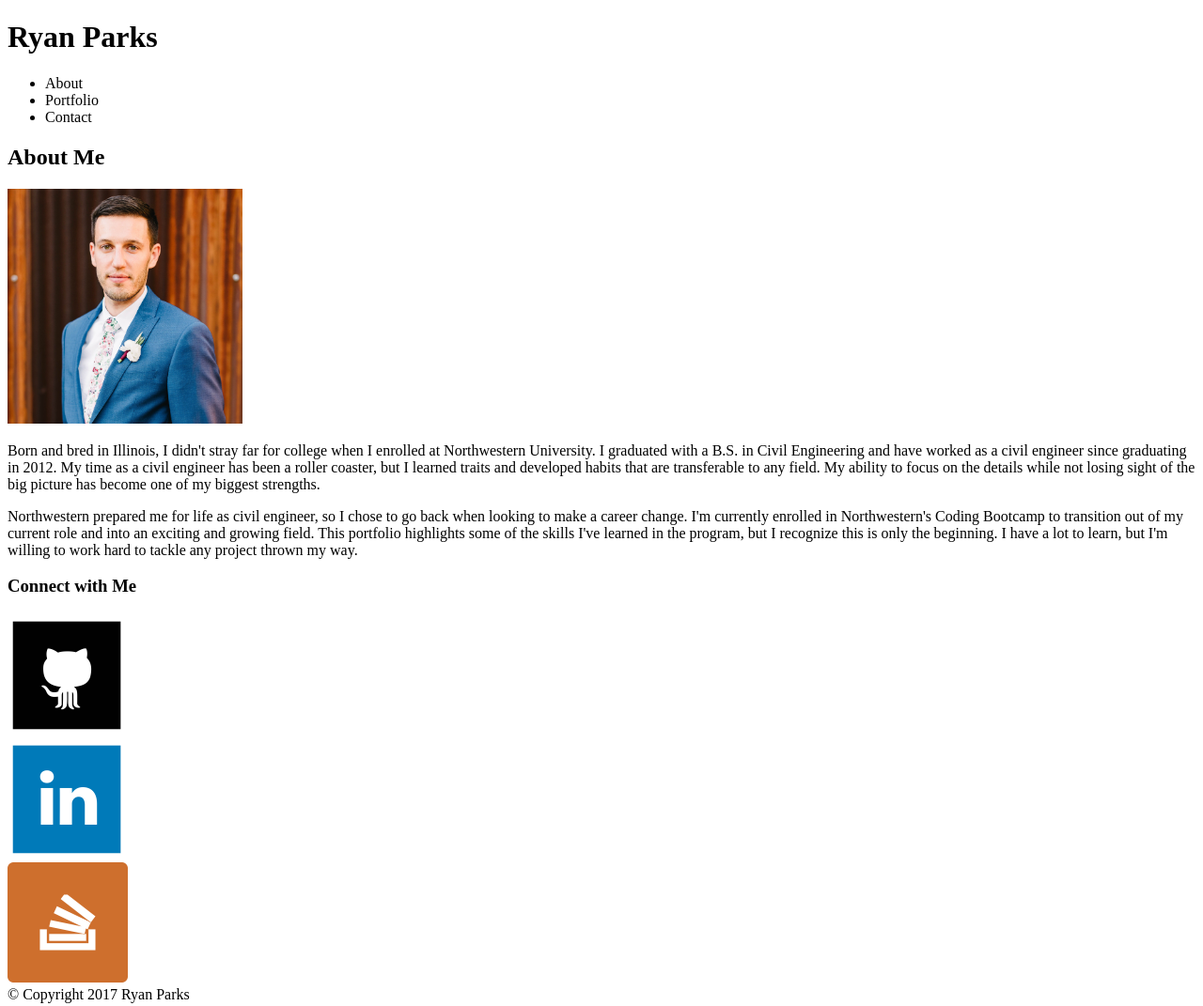
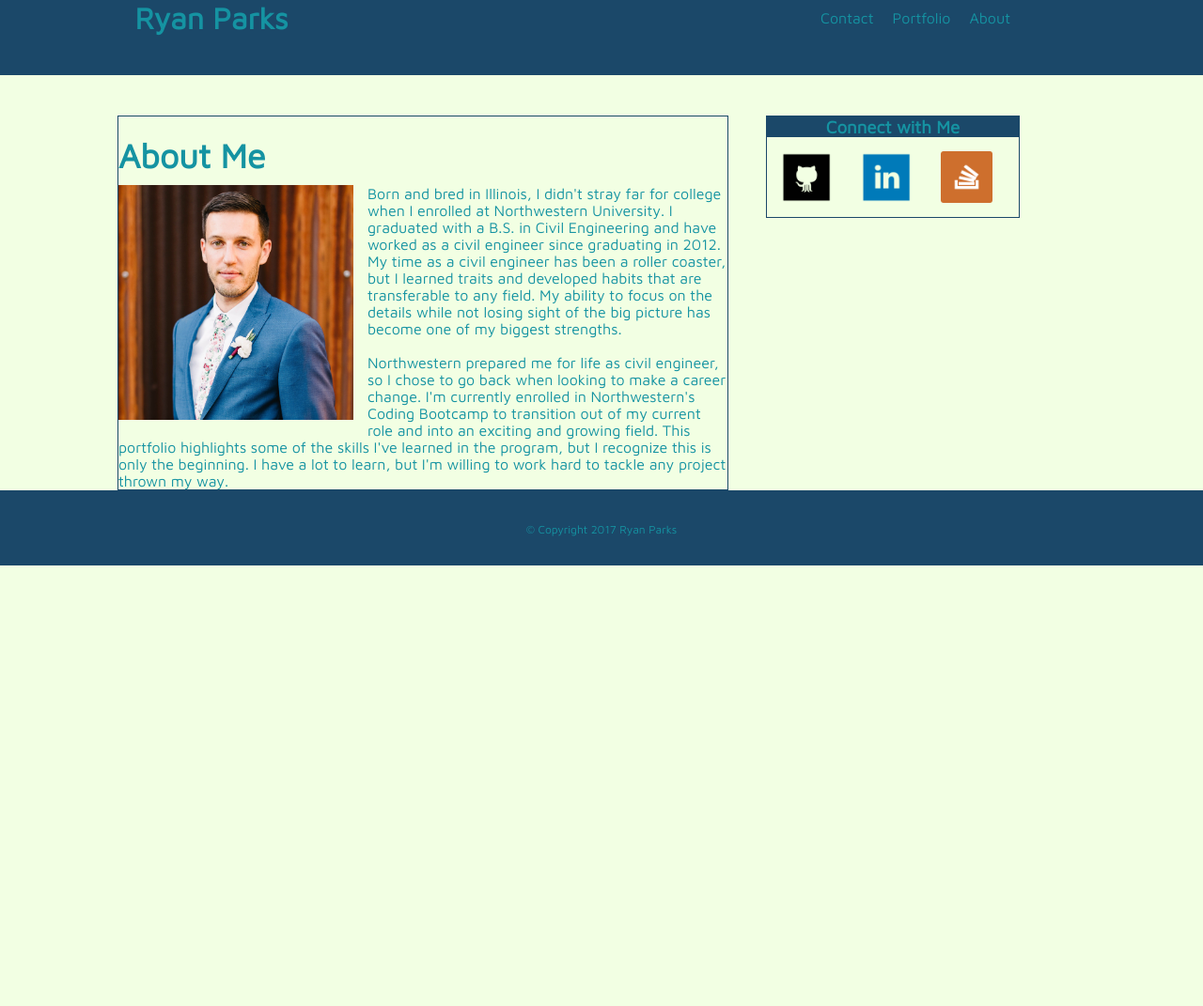
Before and after one commit to rjp11/Basic-Portfolio, a plain HTML site: page index.html in a window 1280 px wide. Shown: the whole page at 94% size. After the commit the page ends 800 px from the top, so only its background shows below. Drawn offline with Linux system fonts and the light colour scheme.

Commit message:
updated all html sheets. added CSS styling

```diff
--- a/assets/css/style.css
+++ b/assets/css/style.css
@@ -0,0 +1,110 @@
+* {
+	/*border: 1px red solid;*/
+	padding: 0px;
+	margin: 0px;
+	font-family: 'Maven Pro', sans-serif;
+	color: #1593A2;
+}
+
+body {
+	background: #F2FFE3;
+}
+
+header {
+	width: 100%;
+	height: 80px;
+	display: inline-block;
+	background: #1B4869;
+}
+
+header h1{
+	width: 200px;
+	height: 60px;
+	float: left;
+	padding: 0px;
+	margin-left: 125px;
+	text-align: center;
+}
+
+header nav {
+	display: inline-block;
+	vertical-align: middle;
+	width: 300px;
+	margin: 0px 0px 0px 460px;
+	float: left;
+}
+
+header nav li {
+	float: right;
+	padding: 10px;
+	list-style-type: none;
+}
+
+header nav li a {
+	text-decoration: none;
+	transition: color 0.25s;
+}
+
+.wrapper {
+	width: 960px;
+	clear: left;
+	margin: 40px 0px 0px 125px;
+/*	padding: 40px 0px 0px 125px;*/
+}
+
+.main {
+	width: 648px;
+	float: left;
+	display: inline-block;
+	border: 1px #1B4869 solid;
+
+}
+
+.main img {
+	float: left;
+	margin-right: 15px;
+	margin-bottom: 15px;
+}
+
+.main h2{
+	padding: 20px 0px 10px 0px;
+	font-size: 36px;
+}
+
+.main p {
+}
+
+.sidebar {
+	width: 268px;
+	float: left;
+	margin-left: 40px;
+	display: inline-block;
+	border: 1px #1B4869 solid;
+}
+
+.sidebar h3 {
+	text-align: center;
+	background: #1B4869;
+}
+
+.sidebar img {
+	height: 55px;
+	width: 55px;
+	float: left;
+	position: inline-block;
+	padding: 15px;
+	vertical-align: center;
+}
+
+footer {
+	float: left;
+	width: 100%;
+	height: 80px;
+	text-align: center;
+	background-color: #1B4869;
+}
+
+footer p{
+	font-size: 12px;
+	padding: 34px 0px 34px 0px;
+}
--- a/index.html
+++ b/index.html
@@ -2,21 +2,24 @@
 <html>
 <head>
 	<title>Ryan Parks</title>
+	<link rel="stylesheet" type="text/css" href="assets/css/style.css">
+	<link href="https://fonts.googleapis.com/css?family=Maven+Pro" rel="stylesheet">
 </head>
 <body>
 	<header>
 		<h1>Ryan Parks</h1>
-
+		<nav>
 			<ul>
-			<li>About</li>
-			<li>Portfolio</li>
-			<li>Contact</li>
+				<li><a href= "#about" >About</a> </li>
+				<li><a href= "portfolio.html">Portfolio</a> </li>
+				<li><a href= "contact.html">Contact</a> </li>
 			</ul>
+		</nav>
 	</header>
 
 	<div class="wrapper">
-
-		<h2>About Me</h2>
+		<div class="main">
+			<h2 id="about">About Me</h2>
 
 			<img src="assets/images/rjp.jpg"
 			alt="Ryan Parks on his wedding day"
@@ -25,12 +28,13 @@
 			<p>Born and bred in Illinois, I didn't stray far for college when I enrolled at Northwestern University. I graduated with a B.S. in Civil Engineering and have worked as a civil engineer since graduating in 2012. My time as a civil engineer has been a roller coaster, but I learned traits and developed habits that are transferable to any field. My ability to focus on the details while not losing sight of the big picture has become one of my biggest strengths.
 			</p>
 
+			<br>
+
 			<p>Northwestern prepared me for life as civil engineer, so I chose to go back when looking to make a career change. I'm currently enrolled in Northwestern's Coding Bootcamp to transition out of my current role and into an exciting and growing field. This portfolio highlights some of the skills I've learned in the program, but I recognize this is only the beginning. I have a lot to learn, but I'm willing to work hard to tackle any project thrown my way.</p>
+		</div>
 
-	</div class="connect">
-
+		<div class="sidebar">
 			<h3>Connect with Me</h3>
-
 
 			<div id="github">
 				<a target="_blank"
@@ -53,9 +57,10 @@
 				</a>
 			</div>
 		</div>
+	</div>
 
 
-	<footer> &copy Copyright 2017 Ryan Parks</footer>
+	<footer> <p>&copy Copyright 2017 Ryan Parks</p></footer>
 
 
 </body>
```
Also changed, not shown: contact.html (+26 -0 lines), portfolio.html (+53 -0 lines). Lines whose indentation alone changed are shown as unchanged.
